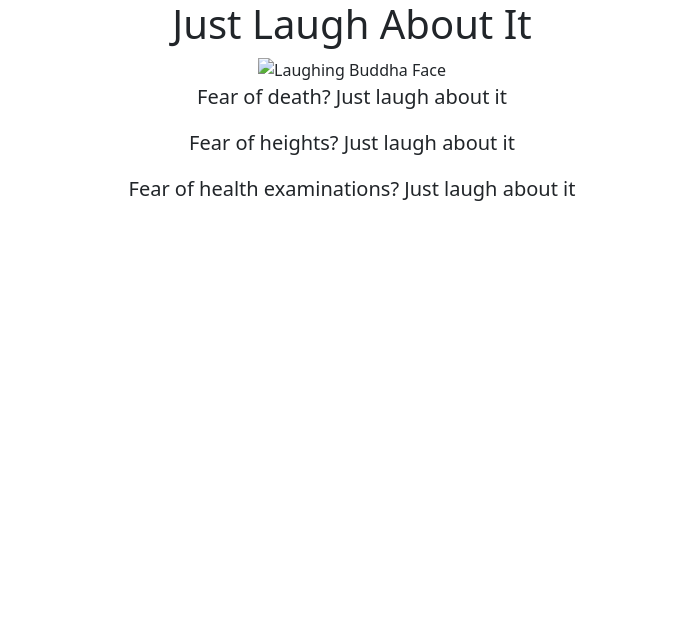
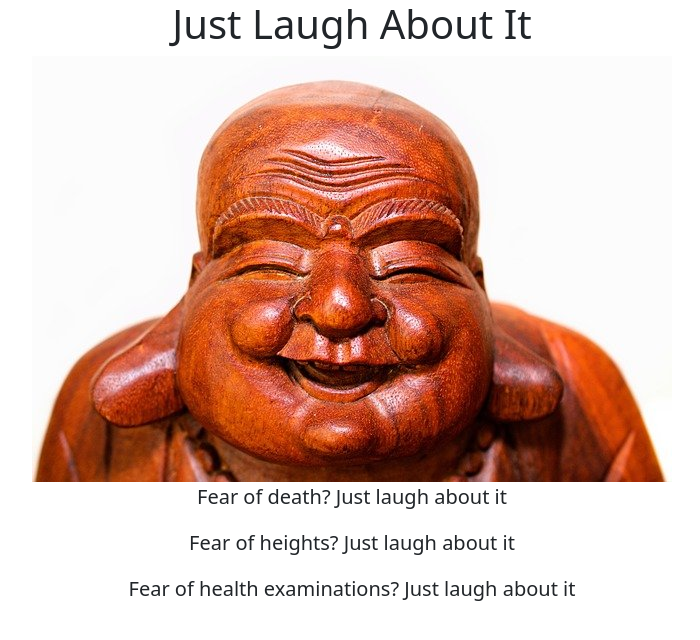
Before and after one commit to drykod/justlaughaboutit, a plain HTML site: page index.html in a window 1280 px wide. Shown: the whole page, without its empty margins (288-988 px from the left). Drawn offline with nearby package versions, Linux system fonts and the light colour scheme.

Commit message:
Add laughing buddha face

```diff
--- a/index.html
+++ b/index.html
@@ -17,7 +17,7 @@
 
       <h1>Just Laugh About It</h1>
 
-      <img src="laughing-buddha-face.jpg" class="img-fluid" alt="Laughing Buddha Face">
+      <img src="img/laughing-buddha-face.jpg" class="img-fluid" alt="Laughing Buddha Face">
 
       <p class="lead">
         Fear of death? Just laugh about it
```
